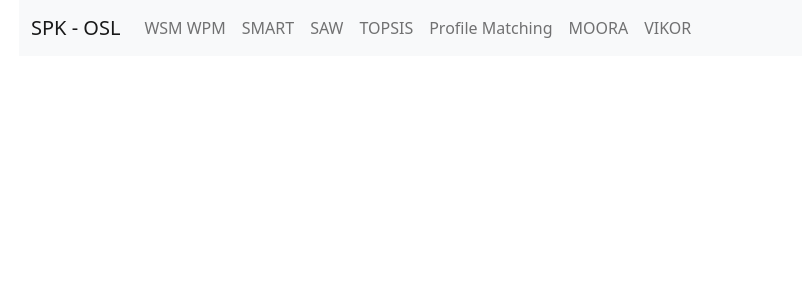
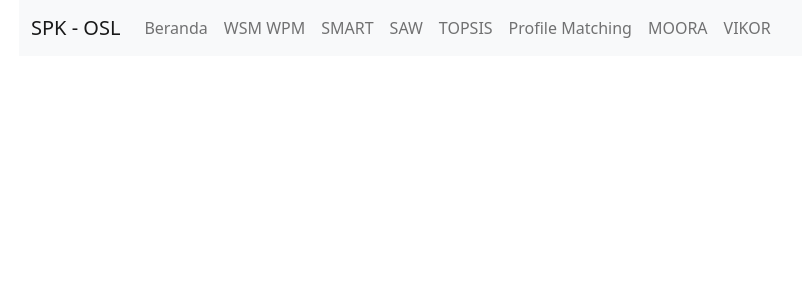
Before and after one commit to Onestringlab/spk_kode, a PHP site: page /index.php in a window 1280 px wide. Shown: the top 300 px of the page, without its empty margins (63-865 px from the left). Run offline with PHP 8.4, Linux system fonts and the light colour scheme.

Commit message:
index.php bs5

```diff
--- a/navbar.php
+++ b/navbar.php
@@ -6,6 +6,7 @@
     </button>
     <div class="collapse navbar-collapse" id="navbarNavAltMarkup">
       <div class="navbar-nav">
+        <a class="nav-link" href="../">Beranda</a>
         <a class="nav-link" href="/1_WSM_WPM/">WSM WPM</a>
         <a class="nav-link" href="/2_SMART/">SMART</a>
         <a class="nav-link" href="/3_SAW/">SAW</a>
```
